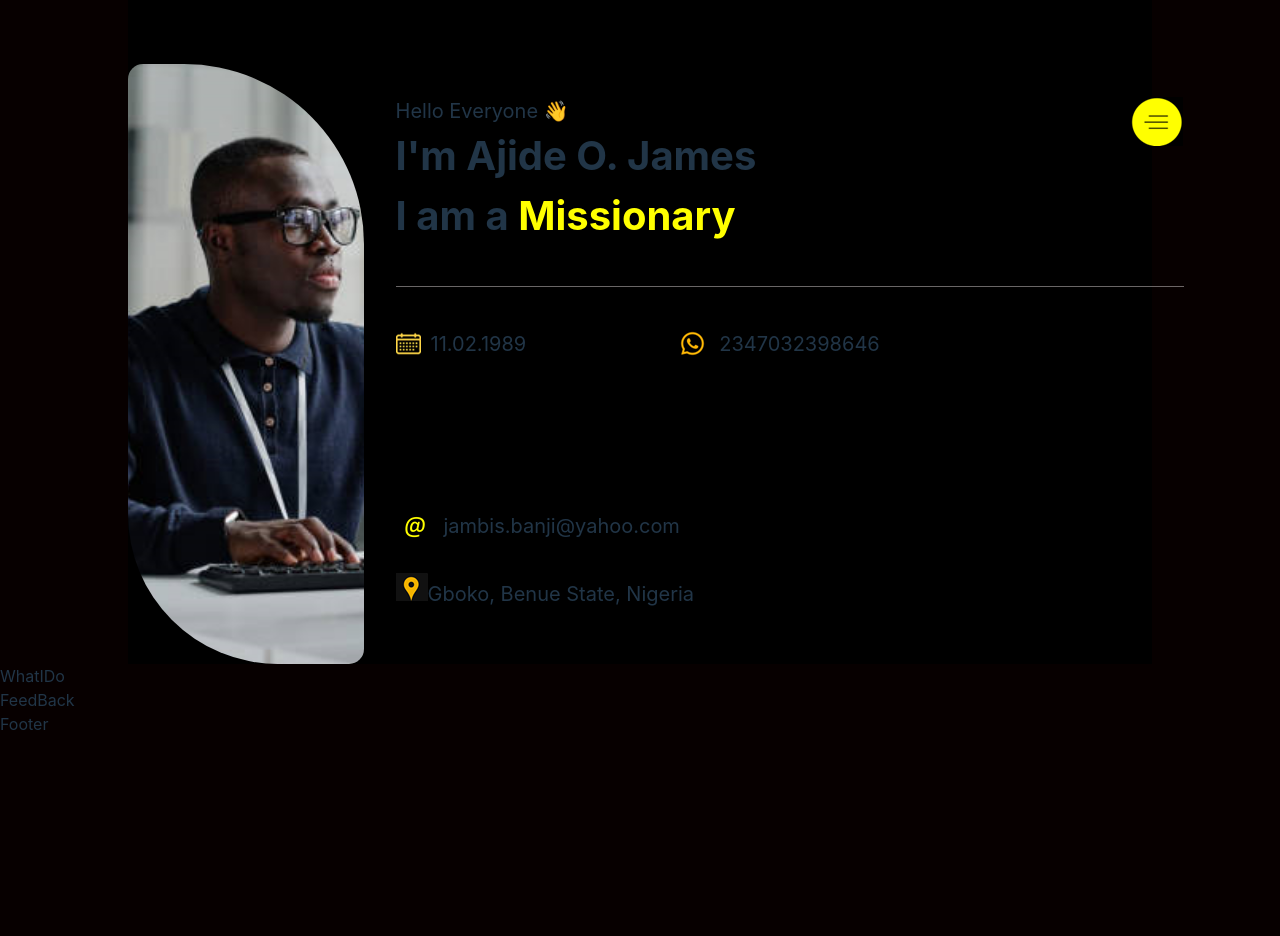
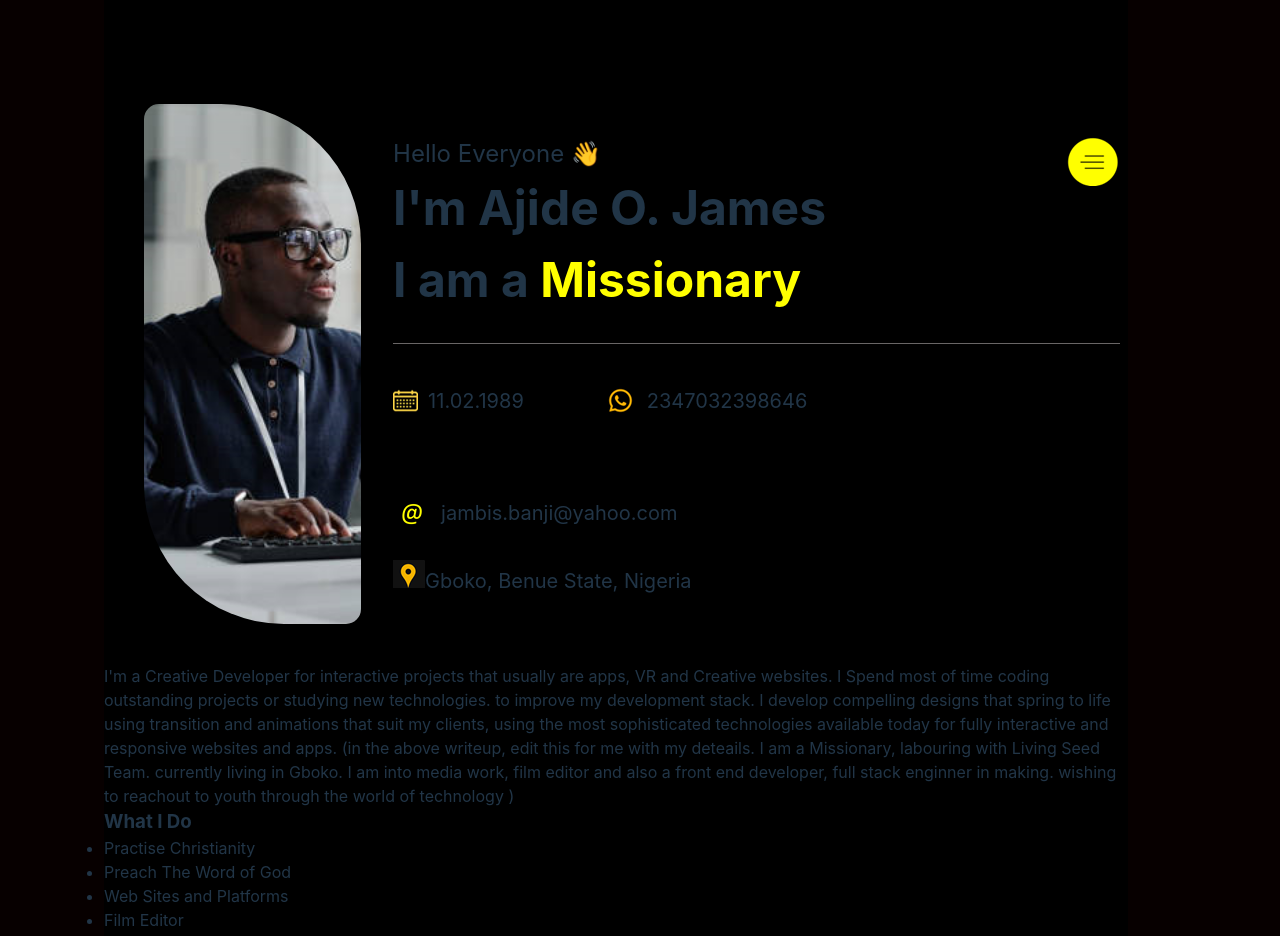
Before and after one commit to Jambisi-11/my-portfolio-g3, a React (Vite) app: page / in a window 1280 px wide. Shown: the top 936 px of the page. Built offline with nearby package versions, Linux system fonts and the light colour scheme.

Commit message:
Home Updated

```diff
--- a/src/Compenets/Content/Home/FeedBack/FeedBack.jsx
+++ b/src/Compenets/Content/Home/FeedBack/FeedBack.jsx
@@ -2,7 +2,12 @@ import React from 'react'
 
 const FeedBack = () => {
   return (
-    <div>FeedBack</div>
+    <div>
+    <h3>What The People Saying</h3>
+    <div>
+
+    </div>
+    </div>
   )
 }
 
--- a/src/Compenets/Content/Home/Home.css
+++ b/src/Compenets/Content/Home/Home.css
@@ -1,9 +1,11 @@
+.body-cont {
+  background-color: black;
+  width: 80%;
+  height: auto;
+  margin-left: 6.5em;
+}
+.Main_container{
 
-.Main_container{
-    background-color: black;
-    width: 80%;
-    height: auto;
-    margin-left: 8em;
     display: grid;
     grid-template-columns: 23% 77%;
     gap: 2em;
@@ -12,11 +14,11 @@
 .image__container {
     margin-top: 4em;
     width: 100%;
-    height: 75vh;
+    height: 65vh;
     overflow: hidden;
     border-top-left-radius: 15px;
-    border-top-right-radius: 180px;
-    border-bottom-left-radius: 150px;
+    border-top-right-radius: 140px;
+    border-bottom-left-radius: 140px;
     border-bottom-right-radius: 15px;
 }
 
@@ -34,7 +36,7 @@
   }
 
   .second_cont p{
-    font-size: 20px;
+    font-size: 1.5em;
   }
 
 
@@ -44,10 +46,13 @@
     border-radius: 60px;
 
   }
+  .cont_cont {
+    margin-bottom: 1.7em;
+  }
 
   .cont_cont h3{
     margin: 0;
-    font-size: 2.5em;
+    font-size: 3em;
   }
 
   #word_effect {
@@ -106,10 +111,11 @@
 }
 
 .details {
+
   display: flex;
   flex-wrap: wrap;
   align-items: center;
-  gap: 7.5em;
+  gap: 4em;                               */
   margin-top: 2em;
   padding-top: 2em;
   border-top: 1px solid rgba(192, 187, 187, 0.548);
@@ -145,3 +151,17 @@
   padding-top: 1.1em;
   font-size: 20px;
 }
+
+
+@media (min-width: 600px) {
+  .Main_container {
+    flex-direction: row; /* Switch to row layout on larger screens */
+    justify-content: space-between; /* Space between elements */
+    padding: 40px; /* Increase padding */
+  }
+}
+
+.writeup {
+  width: 100%;
+
+}
--- a/src/Compenets/Content/Home/Home.jsx
+++ b/src/Compenets/Content/Home/Home.jsx
@@ -18,7 +18,7 @@ const Home = () => {
     setIsMenuOpen(!isMenuOpen);
   };
   return (
-    <div>
+    <div className='body-cont'>
       <div className='Main_container'>
           <div className='image__container'>
             <img  src={img}></img>
@@ -56,13 +56,17 @@ const Home = () => {
                     <div><img src={at} alt="email" />jambis.banji@yahoo.com</div>
                 </div>
                 <div className='local'><img src={navigation} alt="Location" />Gboko, Benue State, Nigeria</div>
+
           </div>
       </div>
 
-        {/* <Nav /> */}
+      <div className='writeup'>
+          <p>I'm a Creative Developer for interactive projects that usually are apps, VR and Creative websites. I Spend most of time coding outstanding projects or studying new technologies. to improve my development stack. I develop compelling designs that spring to life using transition and animations that suit my clients, using the most sophisticated technologies available today for fully interactive and responsive websites and apps.  (in the above writeup,  edit this for me with my deteails. I am a Missionary, labouring with Living Seed Team. currently living in Gboko. I am into media work, film editor and also a front end developer, full stack enginner in making. wishing to reachout to youth through the world of technology )</p>
+      </div>
+
       <WhatIDo />
       <FeedBack />
-        {/* <Footer /> */}
+
     </div>
   )
 }
--- a/src/Compenets/Content/Home/Nav/Nav.css
+++ b/src/Compenets/Content/Home/Nav/Nav.css
@@ -11,12 +11,6 @@
     font-size: 2.5em;
   }
 
-  #word_effect {
-    color: yellow;
-  }
-  .parent-element {
-    overflow: visible;
-  }
 
 
 #nav_icon {
@@ -65,44 +59,3 @@
   color: yellow;
   text-decoration: none;
 }
-
-.details {
-  display: flex;
-  flex-wrap: wrap;
-  align-items: center;
-  gap: 7.5em;
-  margin-top: 2em;
-  padding-top: 2em;
-  border-top: 1px solid rgba(192, 187, 187, 0.548);
-  font-size: 20px;
-  }
-
-
-.details div {
-  display: flex;
-  align-items: center;
-
-}
-
-
-.details img {
-  margin-right: 0.5em;
-}
-
-
-@media (max-width: 768px) {
-  .details {
-    gap: em;
-    font-size: 18px;
-    padding-top: 1em;
-    margin-top: 1em;
-    flex-direction: column;
-    align-items: flex-start;
-  }
-}
-
-.local{
-  margin-top: .5em;
-  padding-top: 1.1em;
-  font-size: 20px;
-}
--- a/src/Compenets/Content/Home/WhatIDo/WhatIDo.jsx
+++ b/src/Compenets/Content/Home/WhatIDo/WhatIDo.jsx
@@ -2,7 +2,19 @@ import React from 'react'
 
 const WhatIDo = () => {
   return (
-    <div>WhatIDo</div>
+    <div>
+      <div>
+        <h3>What I Do</h3>
+        <ul>
+          <li>Practise Christianity</li>
+          <li>Preach The Word of God</li>
+          <li>Web Sites and Platforms</li>
+          <li>Film Editor</li>
+          <li>Sound Enginner</li>
+          <li>Fashion Designer</li>
+        </ul>
+      </div>
+    </div>
   )
 }
 
```
Lines whose indentation alone changed are shown as unchanged.
